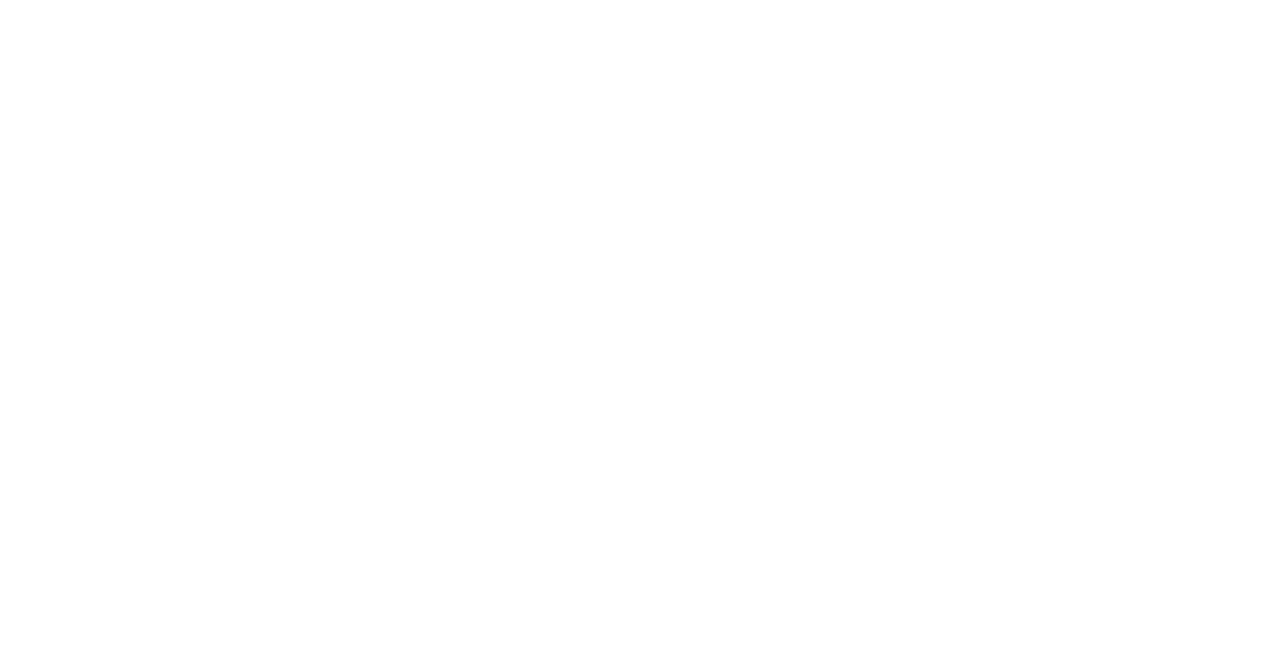
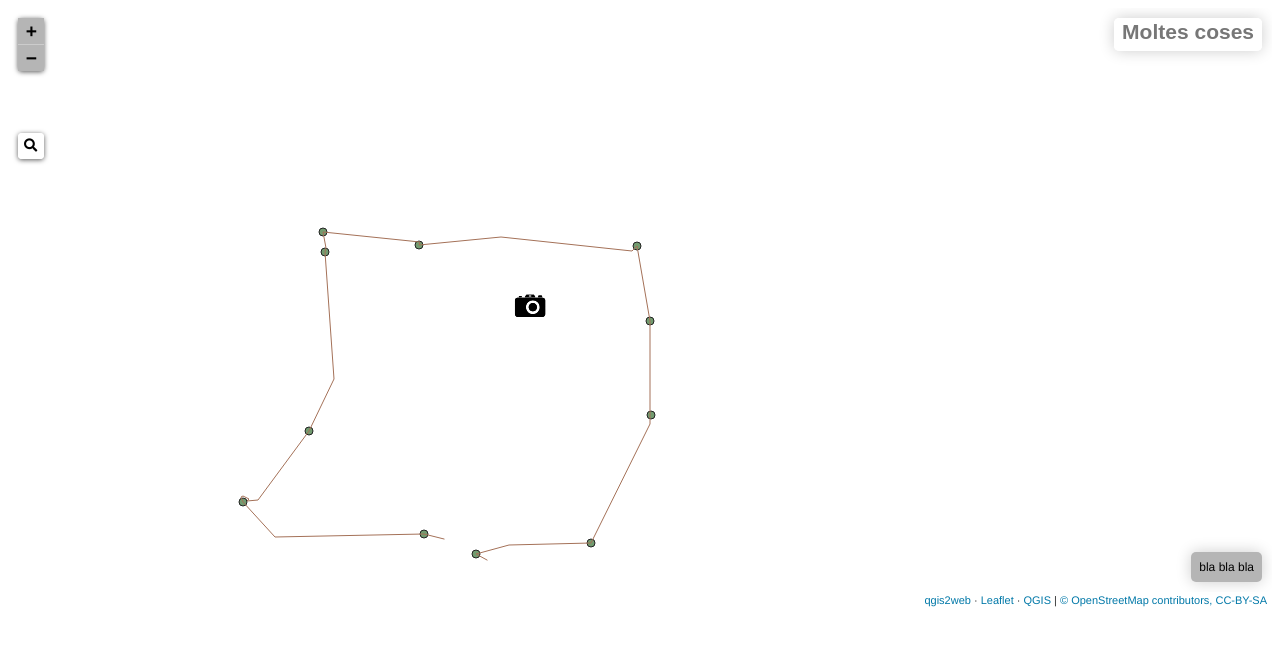
Before and after one commit to antonmh3/Exemples, a plain HTML site: page exemples/Ex2.html in a window 1280 px wide. Drawn offline with Linux system fonts and the light colour scheme.

Commit message:
Update Ex2.html

```diff
--- a/exemples/Ex2.html
+++ b/exemples/Ex2.html
@@ -2,3 +2,4 @@
 <head>
 	<title>Qgis2web demo</title>
 	<a href="https://github.com/antonmh3/Exemples/blob/main/Ex2map/index.html"> </a>
+	<iframe width="100%" height="600px" frameborder="0" scrolling="no" marginheight="0" marginwidth="0" src="./Ex2map/index.html"></iframe>
```
